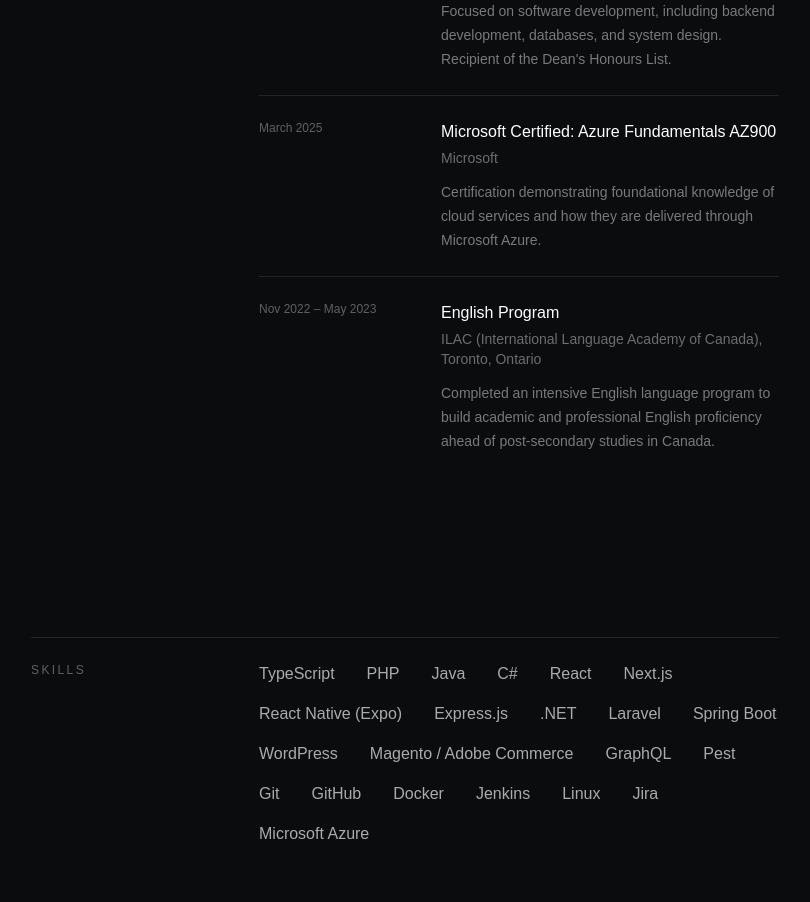
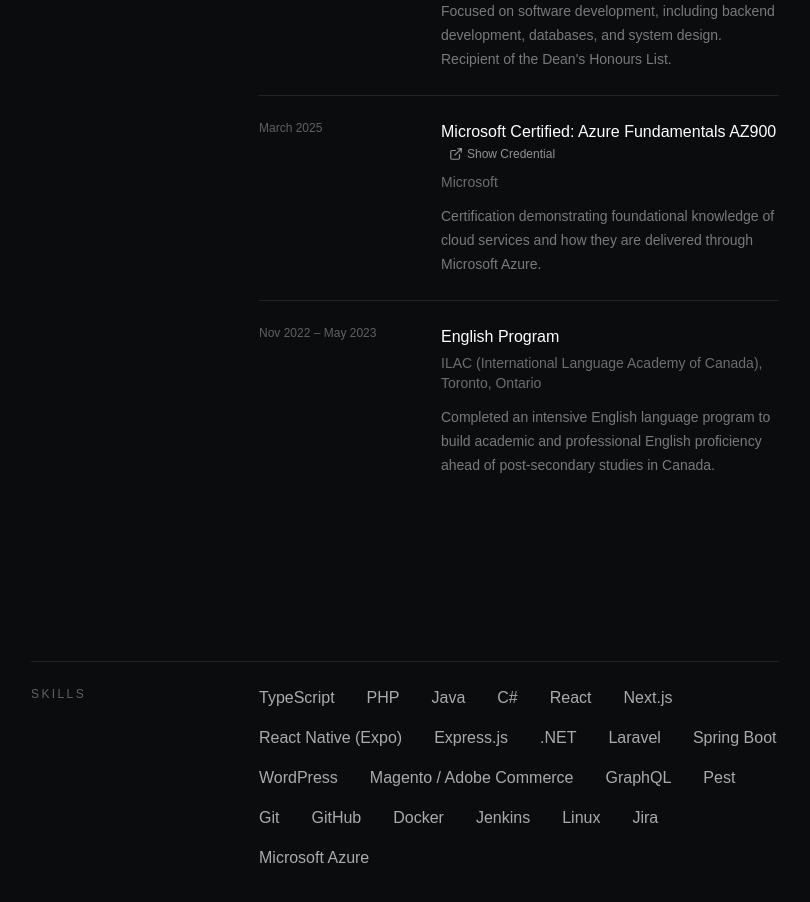
Before and after one commit to miguelcaballero95/miguelcaballero.github.io, a React app: page / in a window 1280 px wide. Shown: the part 2880-3782 px from the top of the page, without its empty margins (373-1183 px from the left). Built offline with nearby package versions, Linux system fonts and the light colour scheme; the HTML template or start-up script is replaced by a standard one.

Commit message:
add credential links to education entries

```diff
--- a/src/components/EducationAndCertifications.tsx
+++ b/src/components/EducationAndCertifications.tsx
@@ -1,4 +1,5 @@
 import type { Education } from "@/data/education";
+import { ExternalLink } from "lucide-react";
 
 interface Props {
   education: Education[];
@@ -19,7 +20,19 @@
                 className="grid gap-3 py-6 first:pt-0 sm:grid-cols-[150px_1fr] sm:gap-8">
                 <p className="text-xs text-white/35">{item.period}</p>
                 <div>
-                  <h3 className="text-base font-medium text-white">{item.title}</h3>
+                  <h3 className="text-base font-medium text-white">
+                    {item.title}
+                    {item.credential && (
+                      <a
+                        href={item.credential}
+                        target="_blank"
+                        rel="noreferrer"
+                        className="ml-2 inline-flex items-center gap-1 text-xs text-white/55 transition-colors hover:text-[#d9ff63]">
+                        <ExternalLink aria-hidden="true" className="size-3.5" />
+                        Show Credential
+                      </a>
+                    )}
+                  </h3>
                   <p className="mt-1 text-sm text-white/40">{item.institution}</p>
                   <p className="mt-3 max-w-lg text-sm leading-6 text-white/45">{item.description}</p>
                 </div>
--- a/src/data/education.ts
+++ b/src/data/education.ts
@@ -3,6 +3,7 @@
   title: string;
   institution: string;
   description: string;
+  credential?: string;
 };
 
 export const education: Education[] = [
@@ -19,6 +20,7 @@
     institution: "Microsoft",
     description:
       "Certification demonstrating foundational knowledge of cloud services and how they are delivered through Microsoft Azure.",
+    credential: "https://www.credly.com/badges/ae0271a2-a820-46aa-871f-ec4f29ec4b20"
   },
   {
     period: "Nov 2022 – May 2023",
```
